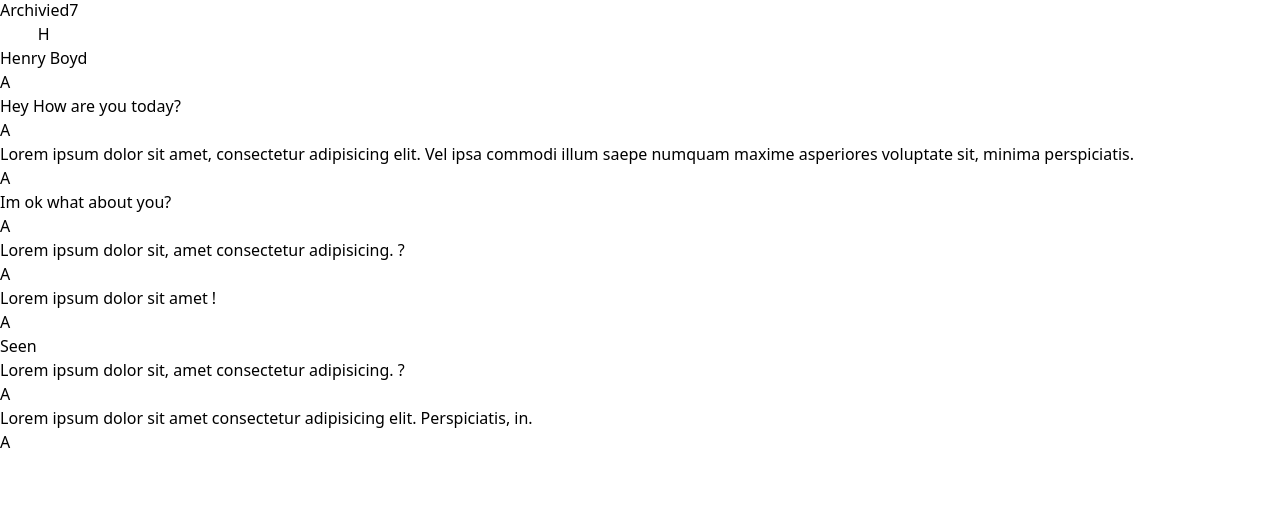
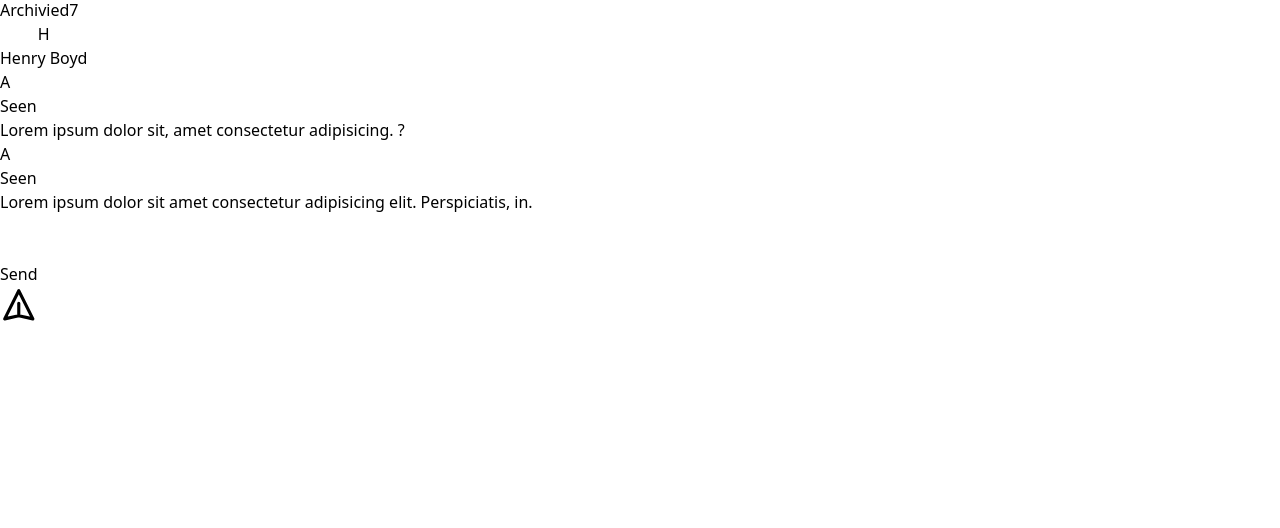
Before and after one commit to uzushiogakure/client, a React (Vite) app in the folder client/: page / in a window 1280 px wide. Shown: the part 1774-2302 px from the top of the page. After the commit the page ends 2098 px from the top, so only its background shows below. Built offline with nearby package versions, Linux system fonts and the light colour scheme.

Commit message:
fix-chat

```diff
--- a/client/src/views/home.jsx
+++ b/client/src/views/home.jsx
@@ -1,4 +1,6 @@
 export default function Home() {
+
+
     return (
         <>
   {/* component */}
@@ -104,62 +106,6 @@ export default function Home() {
           <div className="flex flex-col h-full overflow-x-auto mb-4">
             <div className="flex flex-col h-full">
               <div className="grid grid-cols-12 gap-y-2">
-                <div className="col-start-1 col-end-8 p-3 rounded-lg">
-                  <div className="flex flex-row items-center">
-                    <div className="flex items-center justify-center h-10 w-10 rounded-full bg-indigo-500 flex-shrink-0">
-                      A
-                    </div>
-                    <div className="relative ml-3 text-sm bg-white py-2 px-4 shadow rounded-xl">
-                      <div>Hey How are you today?</div>
-                    </div>
-                  </div>
-                </div>
-                <div className="col-start-1 col-end-8 p-3 rounded-lg">
-                  <div className="flex flex-row items-center">
-                    <div className="flex items-center justify-center h-10 w-10 rounded-full bg-indigo-500 flex-shrink-0">
-                      A
-                    </div>
-                    <div className="relative ml-3 text-sm bg-white py-2 px-4 shadow rounded-xl">
-                      <div>
-                        Lorem ipsum dolor sit amet, consectetur adipisicing
-                        elit. Vel ipsa commodi illum saepe numquam maxime
-                        asperiores voluptate sit, minima perspiciatis.
-                      </div>
-                    </div>
-                  </div>
-                </div>
-                <div className="col-start-6 col-end-13 p-3 rounded-lg">
-                  <div className="flex items-center justify-start flex-row-reverse">
-                    <div className="flex items-center justify-center h-10 w-10 rounded-full bg-indigo-500 flex-shrink-0">
-                      A
-                    </div>
-                    <div className="relative mr-3 text-sm bg-indigo-100 py-2 px-4 shadow rounded-xl">
-                      <div>Im ok what about you?</div>
-                    </div>
-                  </div>
-                </div>
-                <div className="col-start-6 col-end-13 p-3 rounded-lg">
-                  <div className="flex items-center justify-start flex-row-reverse">
-                    <div className="flex items-center justify-center h-10 w-10 rounded-full bg-indigo-500 flex-shrink-0">
-                      A
-                    </div>
-                    <div className="relative mr-3 text-sm bg-indigo-100 py-2 px-4 shadow rounded-xl">
-                      <div>
-                        Lorem ipsum dolor sit, amet consectetur adipisicing. ?
-                      </div>
-                    </div>
-                  </div>
-                </div>
-                <div className="col-start-1 col-end-8 p-3 rounded-lg">
-                  <div className="flex flex-row items-center">
-                    <div className="flex items-center justify-center h-10 w-10 rounded-full bg-indigo-500 flex-shrink-0">
-                      A
-                    </div>
-                    <div className="relative ml-3 text-sm bg-white py-2 px-4 shadow rounded-xl">
-                      <div>Lorem ipsum dolor sit amet !</div>
-                    </div>
-                  </div>
-                </div>
                 <div className="col-start-6 col-end-13 p-3 rounded-lg">
                   <div className="flex items-center justify-start flex-row-reverse">
                     <div className="flex items-center justify-center h-10 w-10 rounded-full bg-indigo-500 flex-shrink-0">
@@ -181,6 +127,9 @@ export default function Home() {
                       A
                     </div>
                     <div className="relative ml-3 text-sm bg-white py-2 px-4 shadow rounded-xl">
+                    <div className="absolute text-xs bottom-0 left-0 -mb-5 mr-2 text-gray-500">
+                        Seen
+                      </div>
                       <div>
                         Lorem ipsum dolor sit amet consectetur adipisicing elit.
                         Perspiciatis, in.
@@ -188,72 +137,7 @@ export default function Home() {
                     </div>
                   </div>
                 </div>
-                <div className="col-start-1 col-end-8 p-3 rounded-lg">
-                  <div className="flex flex-row items-center">
-                    <div className="flex items-center justify-center h-10 w-10 rounded-full bg-indigo-500 flex-shrink-0">
-                      A
-                    </div>
-                    <div className="relative ml-3 text-sm bg-white py-2 px-4 shadow rounded-xl">
-                      <div className="flex flex-row items-center">
-                        <button className="flex items-center justify-center bg-indigo-600 hover:bg-indigo-800 rounded-full h-8 w-10">
-                          <svg
-                            className="w-6 h-6 text-white"
-                            fill="none"
-                            stroke="currentColor"
-                            viewBox="0 0 24 24"
-                            xmlns="http://www.w3.org/2000/svg"
-                          >
-                            <path
-                              strokeLinecap="round"
-                              strokeLinejoin="round"
-                              strokeWidth="1.5"
-                              d="M14.752 11.168l-3.197-2.132A1 1 0 0010 9.87v4.263a1 1 0 001.555.832l3.197-2.132a1 1 0 000-1.664z"
-                            />
-                            <path
-                              strokeLinecap="round"
-                              strokeLinejoin="round"
-                              strokeWidth="1.5"
-                              d="M21 12a9 9 0 11-18 0 9 9 0 0118 0z"
-                            />
-                          </svg>
-                        </button>
-                        <div className="flex flex-row items-center space-x-px ml-4">
-                          <div className="h-2 w-1 bg-gray-500 rounded-lg" />
-                          <div className="h-2 w-1 bg-gray-500 rounded-lg" />
-                          <div className="h-4 w-1 bg-gray-500 rounded-lg" />
-                          <div className="h-8 w-1 bg-gray-500 rounded-lg" />
-                          <div className="h-8 w-1 bg-gray-500 rounded-lg" />
-                          <div className="h-10 w-1 bg-gray-500 rounded-lg" />
-                          <div className="h-10 w-1 bg-gray-500 rounded-lg" />
-                          <div className="h-12 w-1 bg-gray-500 rounded-lg" />
-                          <div className="h-10 w-1 bg-gray-500 rounded-lg" />
-                          <div className="h-6 w-1 bg-gray-500 rounded-lg" />
-                          <div className="h-5 w-1 bg-gray-500 rounded-lg" />
-                          <div className="h-4 w-1 bg-gray-500 rounded-lg" />
-                          <div className="h-3 w-1 bg-gray-500 rounded-lg" />
-                          <div className="h-2 w-1 bg-gray-500 rounded-lg" />
-                          <div className="h-2 w-1 bg-gray-500 rounded-lg" />
-                          <div className="h-2 w-1 bg-gray-500 rounded-lg" />
-                          <div className="h-10 w-1 bg-gray-500 rounded-lg" />
-                          <div className="h-2 w-1 bg-gray-500 rounded-lg" />
-                          <div className="h-10 w-1 bg-gray-500 rounded-lg" />
-                          <div className="h-8 w-1 bg-gray-500 rounded-lg" />
-                          <div className="h-8 w-1 bg-gray-500 rounded-lg" />
-                          <div className="h-1 w-1 bg-gray-500 rounded-lg" />
-                          <div className="h-1 w-1 bg-gray-500 rounded-lg" />
-                          <div className="h-2 w-1 bg-gray-500 rounded-lg" />
-                          <div className="h-8 w-1 bg-gray-500 rounded-lg" />
-                          <div className="h-8 w-1 bg-gray-500 rounded-lg" />
-                          <div className="h-2 w-1 bg-gray-500 rounded-lg" />
-                          <div className="h-2 w-1 bg-gray-500 rounded-lg" />
-                          <div className="h-2 w-1 bg-gray-500 rounded-lg" />
-                          <div className="h-2 w-1 bg-gray-500 rounded-lg" />
-                          <div className="h-4 w-1 bg-gray-500 rounded-lg" />
-                        </div>
-                      </div>
-                    </div>
-                  </div>
-                </div>
+
               </div>
             </div>
           </div>
```
